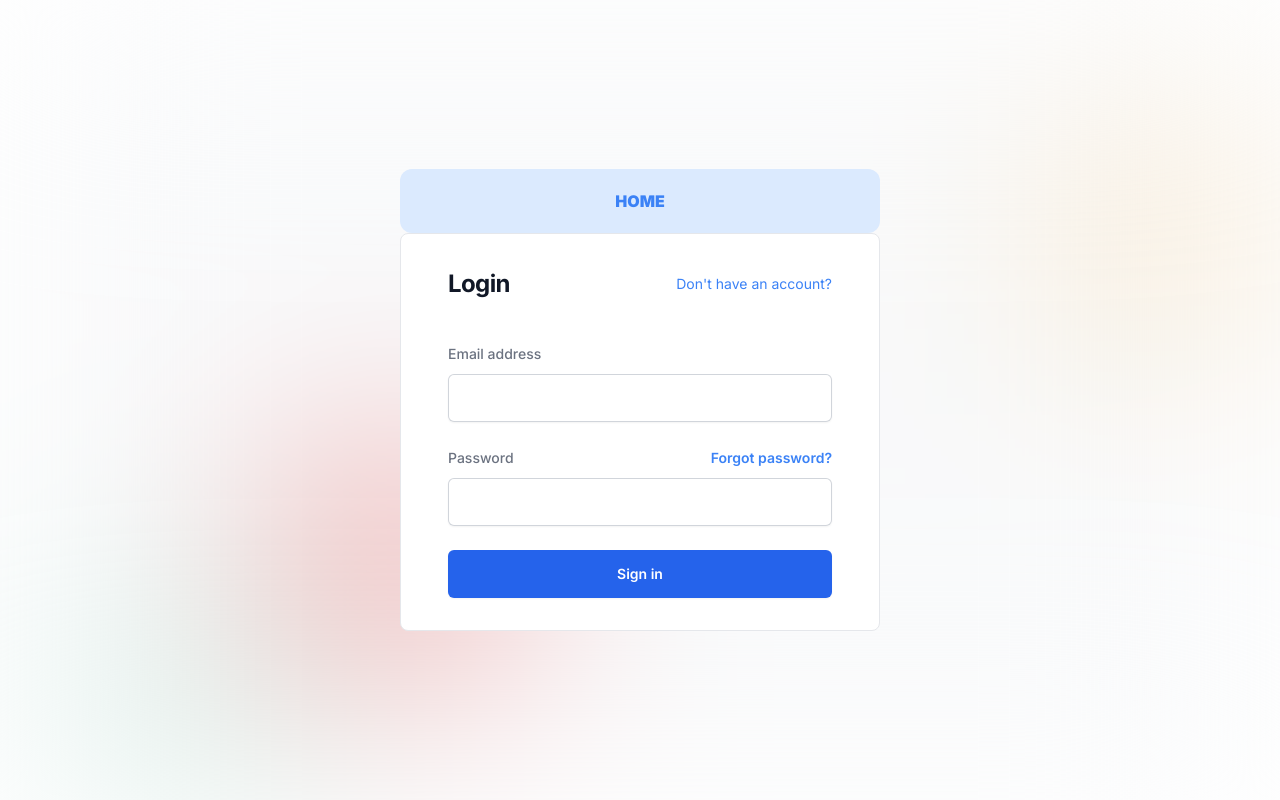
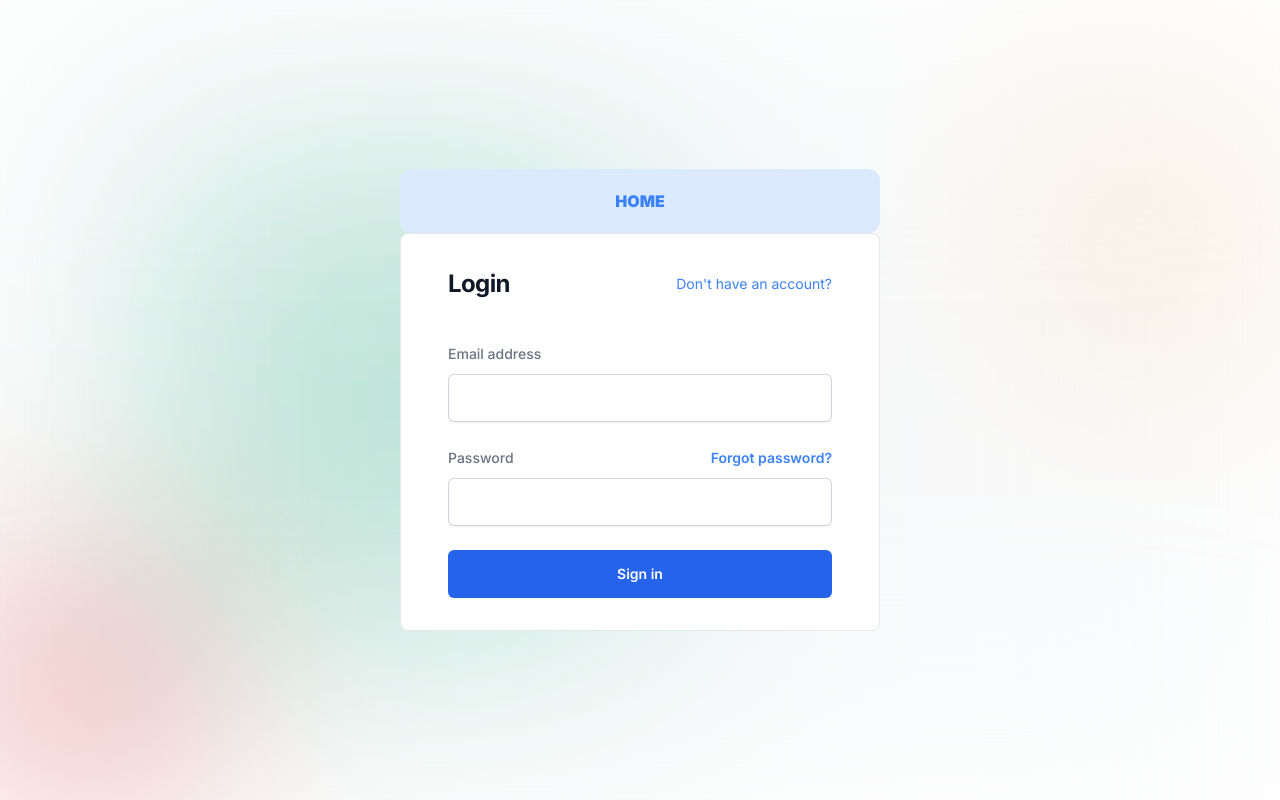
Before and after one commit to saeidsh777/Online-Shop--Group-Development-, a Next.js app: page /auth/login in a window 1280 px wide. Built offline with nearby package versions, Linux system fonts and the light colour scheme.

Commit message:
change styles background

```diff
--- a/app/auth/login/page.js
+++ b/app/auth/login/page.js
@@ -4,10 +4,11 @@ import React from "react";
 export default function loginPage() {
   return (
     <div className="flex flex-col justify-center items-center h-screen relative">
+
       <div className="w-full h-full absolute inset-0 z-[-1] bg-gray-50 blur-[120px]">
         <div className="w-[10rem] h-[10rem] bg-beige-c-100 z-0 absolute right-[3rem] top-[10rem]"></div>
-        <div className="w-[10rem] h-[10rem] bg-red-c-100 z-0 absolute left-[20rem] bottom-[10rem]"></div>
-        <div className="w-[10rem] h-[10rem] bg-green-c-100 z-0 absolute left-[7rem] bottom-[2rem]"></div>
+        <div className="w-[30rem] h-[30rem] bg-green-c-100 z-0 absolute left-[10rem] bottom-[10rem]"></div>
+        <div className="w-[10rem] h-[10rem] bg-red-c-100 z-0 absolute left-[0rem] bottom-[2rem]"></div>
       </div>
 
       <Link
```
